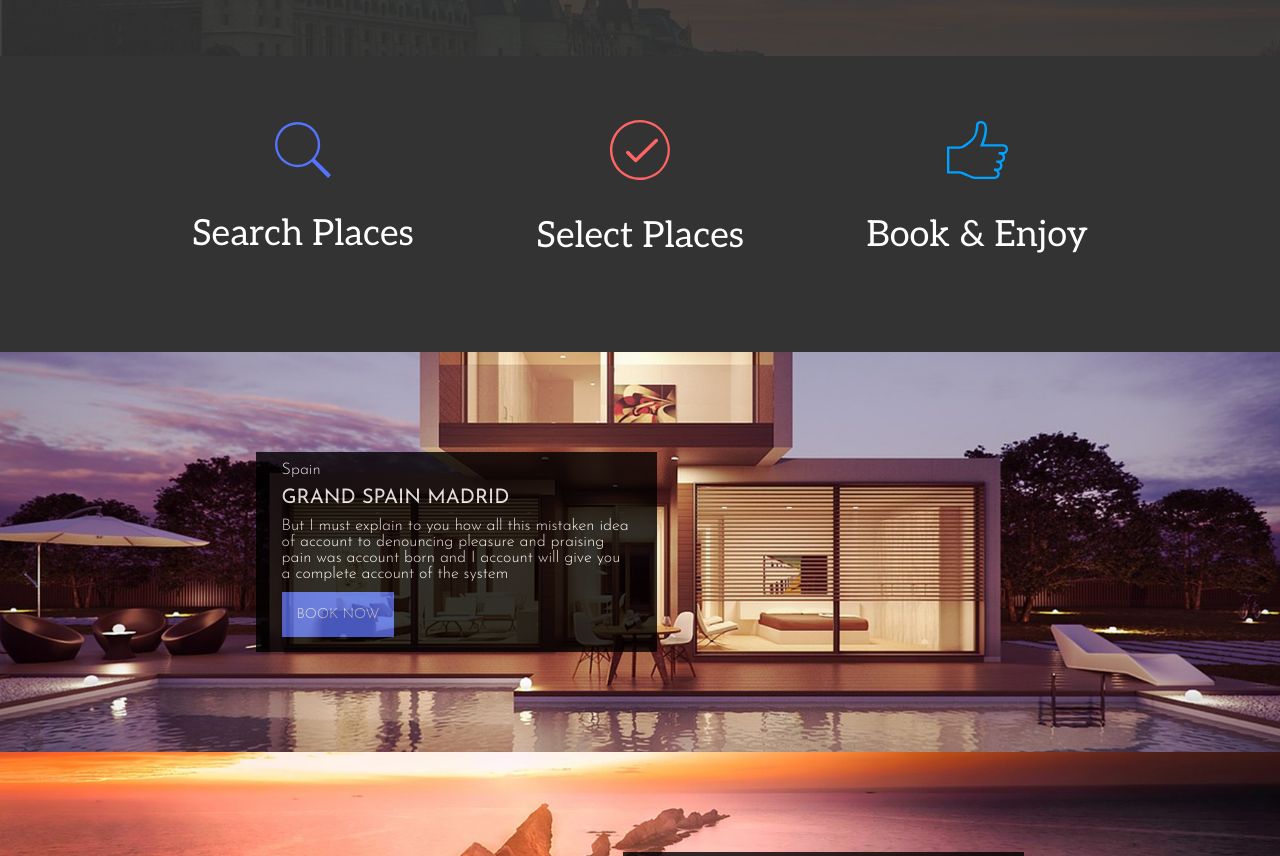
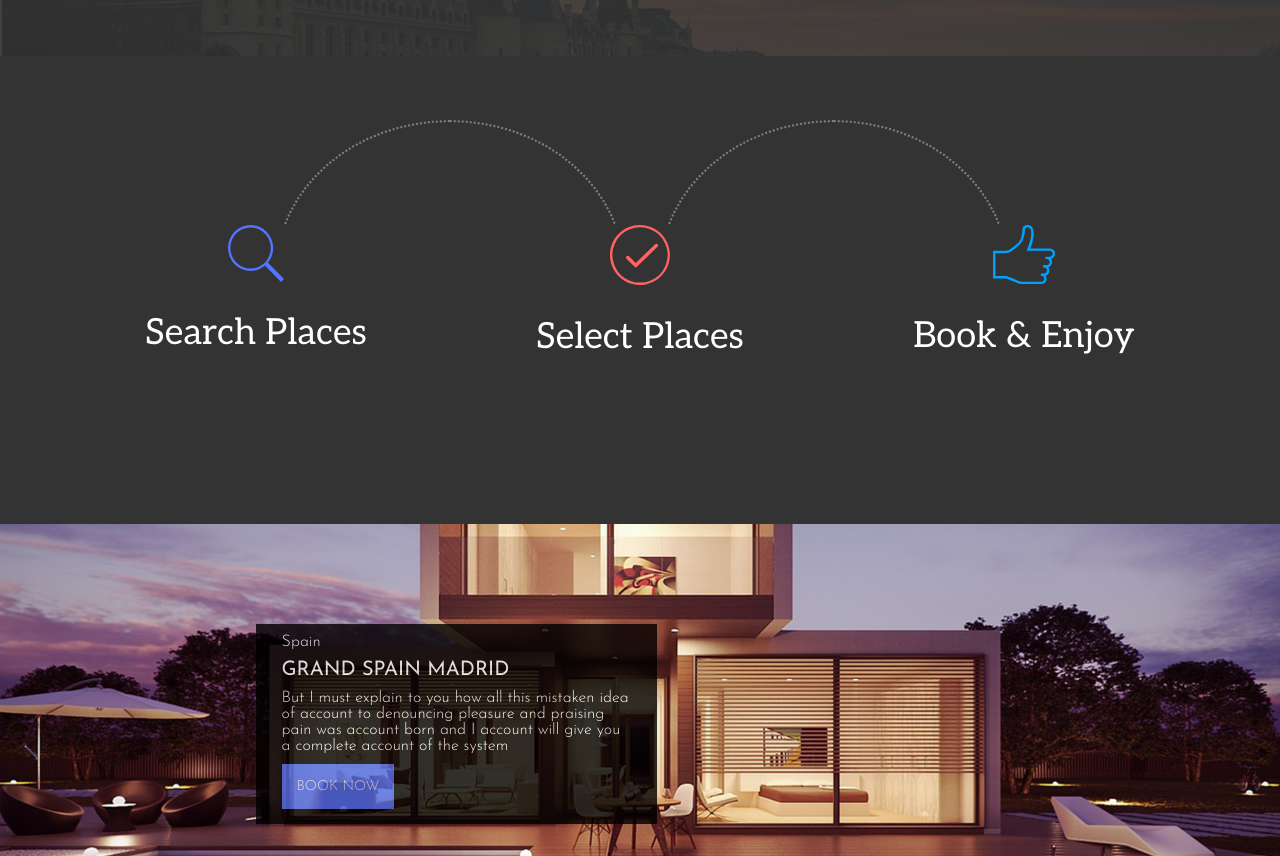
Before and after one commit to Iva-nova-vita/beetroot_leson_21_exam, a website: page index.html in a window 1280 px wide. Shown: the part 1312-2168 px from the top of the page. Drawn offline with Linux system fonts and the light colour scheme.

Commit message:
grid icons

```diff
--- a/css/style.scss
+++ b/css/style.scss
@@ -263,15 +263,35 @@ a {
   }
 }
 #icons {
-  padding: 5% 15%;
+  padding: 5%;
   background-color: #333333;
-  display: flex;
-  justify-content: space-between;
-  text-align: center;
-  align-items: center;
-  @media screen and (max-width: 570px) {
-    flex-direction: column;
+  display: grid;
+  grid-template-columns: repeat(6, 1fr);
+  grid-template-rows: 105px 235px;
+  @media screen and (max-width: 770px) {
+    grid-template-rows: 75px 235px;
   }
+  grid-template-areas:
+    ". dotted1 dotted1 dotted2 dotted2 ."
+    "icon1 icon1 icon2 icon2 icon3 icon3";
+  justify-items: center;
+
+  img {
+    margin: 0 auto;
+    display: block;
+  }
+  .first,
+  .second {
+    width: 90%;
+  }
+  .icon1,
+  .icon2,
+  .icon3 {
+    background-color: #333333;
+    width: 100%;
+    text-align: center;
+  }
+
   h2 {
     font-family: "Aleo", serif;
     font-size: 36px;
@@ -280,10 +300,31 @@ a {
     @media screen and (min-width: 771px) and (max-width: 1011px) {
       font-size: 28px;
     }
-    @media screen and (min-width: 571px) and (max-width: 770px) {
+    @media screen and (max-width: 770px) {
       font-size: 20px;
     }
   }
+  .dotted {
+    border: 2px dotted grey;
+    border-radius: 100%;
+    height: 300px;
+    width: 100%;
+  }
+}
+.first {
+  grid-area: dotted1;
+}
+.second {
+  grid-area: dotted2;
+}
+.icon1 {
+  grid-area: icon1;
+}
+.icon2 {
+  grid-area: icon2;
+}
+.icon3 {
+  grid-area: icon3;
 }
 #spain1 {
   background-image: url(../images/Spain1.jpg);
--- a/index.html
+++ b/index.html
@@ -65,17 +65,19 @@
       </div>
     </section>
     <section id="icons">
-      <div>
+      <div class="first"><div class="dotted" ></div></div>
+      <div class="second"><div class="dotted"></div></div>
+      <div class="icon1">
         <img src="images/icon1.svg" alt="search" />
         <h2>Search Places</h2>
       </div>
 
-      <div>
+      <div class="icon2">
         <img src="images/icon2.svg" alt="select" />
         <h2>Select Places</h2>
       </div>
 
-      <div>
+      <div class="icon3">
         <img src="images/icon3.svg" alt="like" />
         <h2>Book & Enjoy</h2>
       </div>
```
Also changed, not shown: css/style.css.
